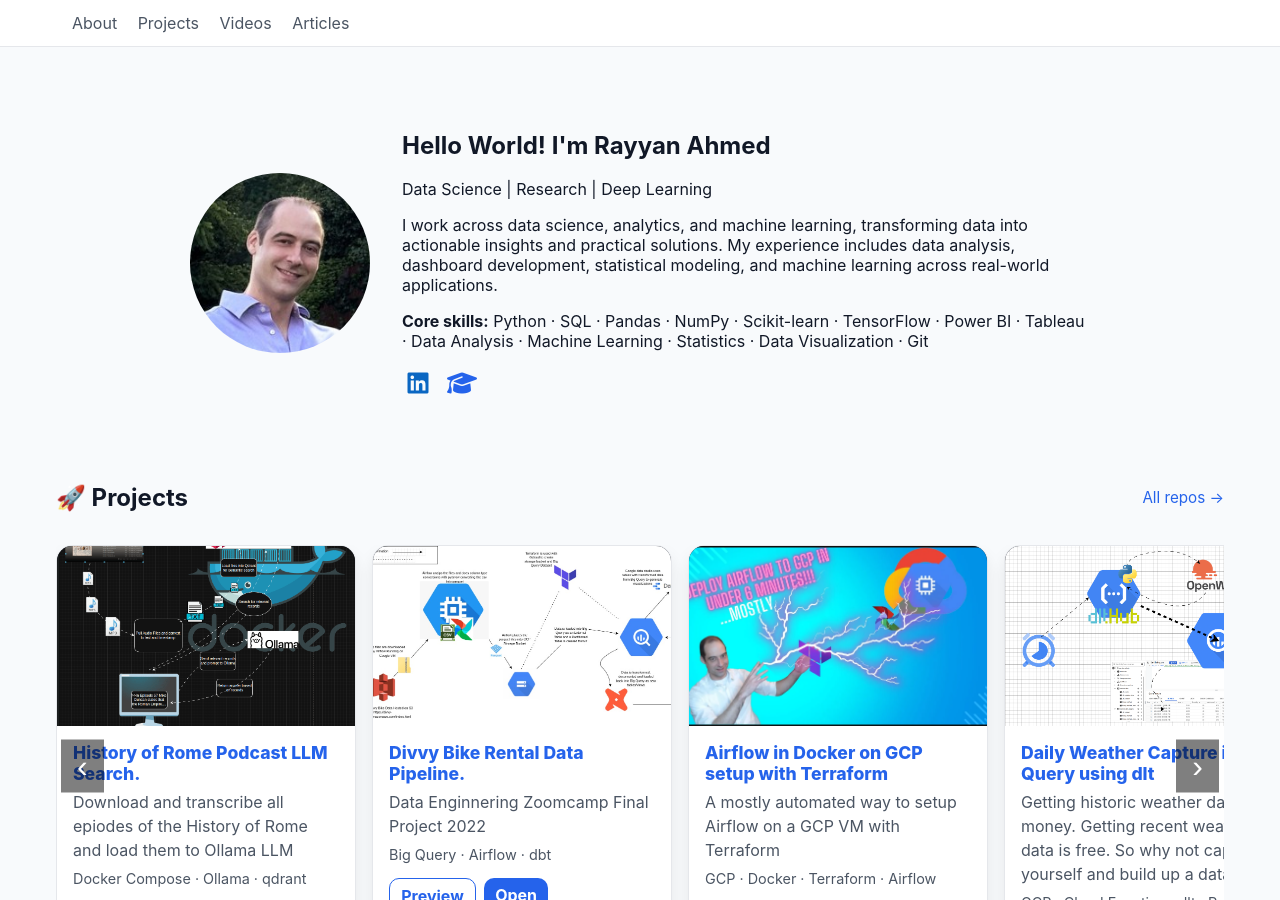
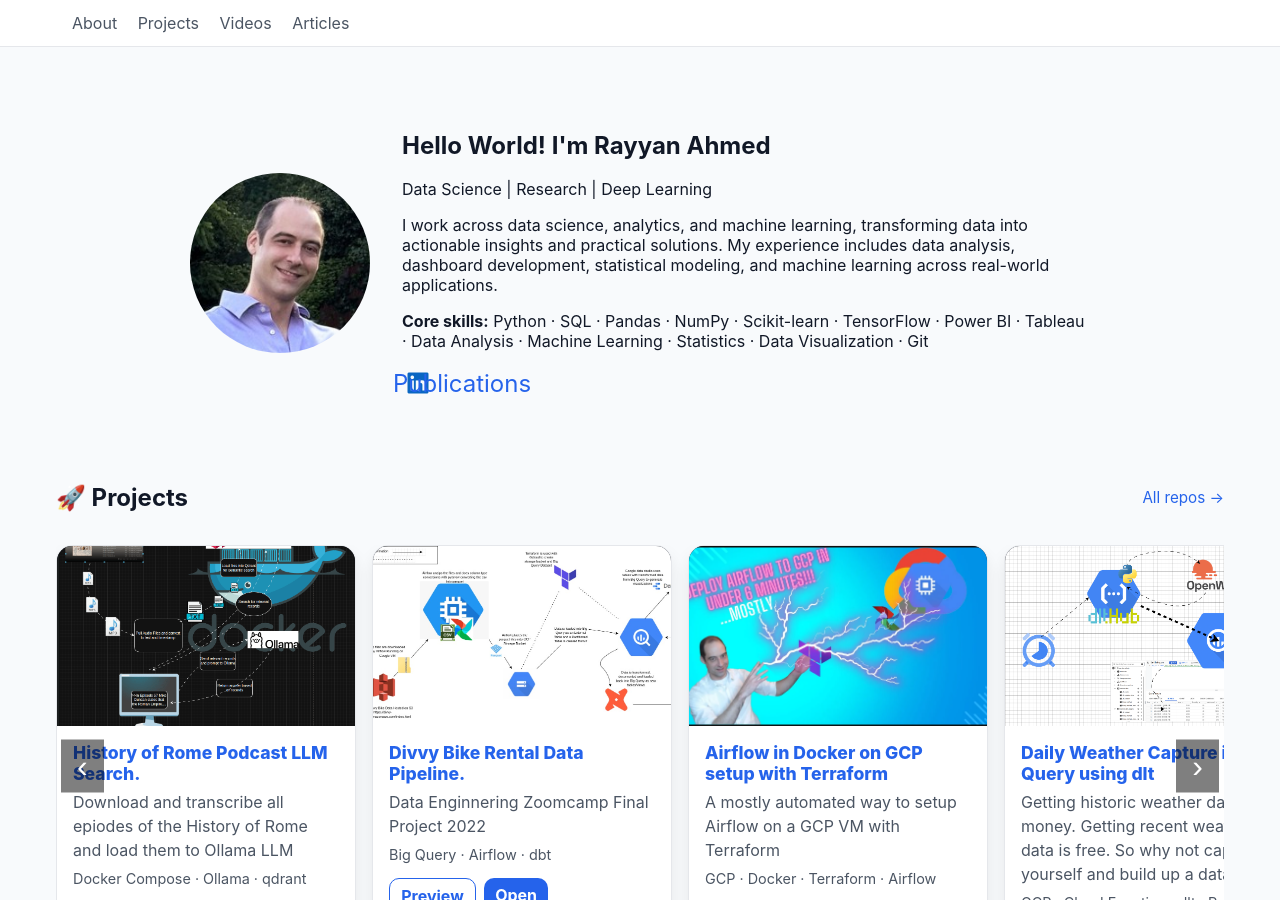
Before and after one commit to rayyanAhmed105/RayyanAhmed.github.io, a Jekyll site: the page built from index.md, in a window 1280 px wide and 900 px high. Built offline with Jekyll 4.4.1, drawn with Linux system fonts in a browser that asks for light colours.

Commit message:
Update index.md

```diff
--- a/index.md
+++ b/index.md
@@ -35,8 +35,8 @@ title: "Home"
         <a href="https://www.linkedin.com/in/rayyan-ahmed-82a3749a/" target="_blank" aria-label="LinkedIn">
           <i class="fa-brands fa-linkedin"></i>
         </a>
-        <a href="https://scholar.google.com/citations?user=j9wCpRgAAAAJ&hl=en" target="_blank" aria-label="Google Scholar">
-          <i class="fa-solid fa-graduation-cap"></i>
+        <a href="https://scholar.google.com/citations?user=j9wCpRgAAAAJ&hl=en" target="_blank">
+    Publications
         </a>
       </p>
     </div>
```
